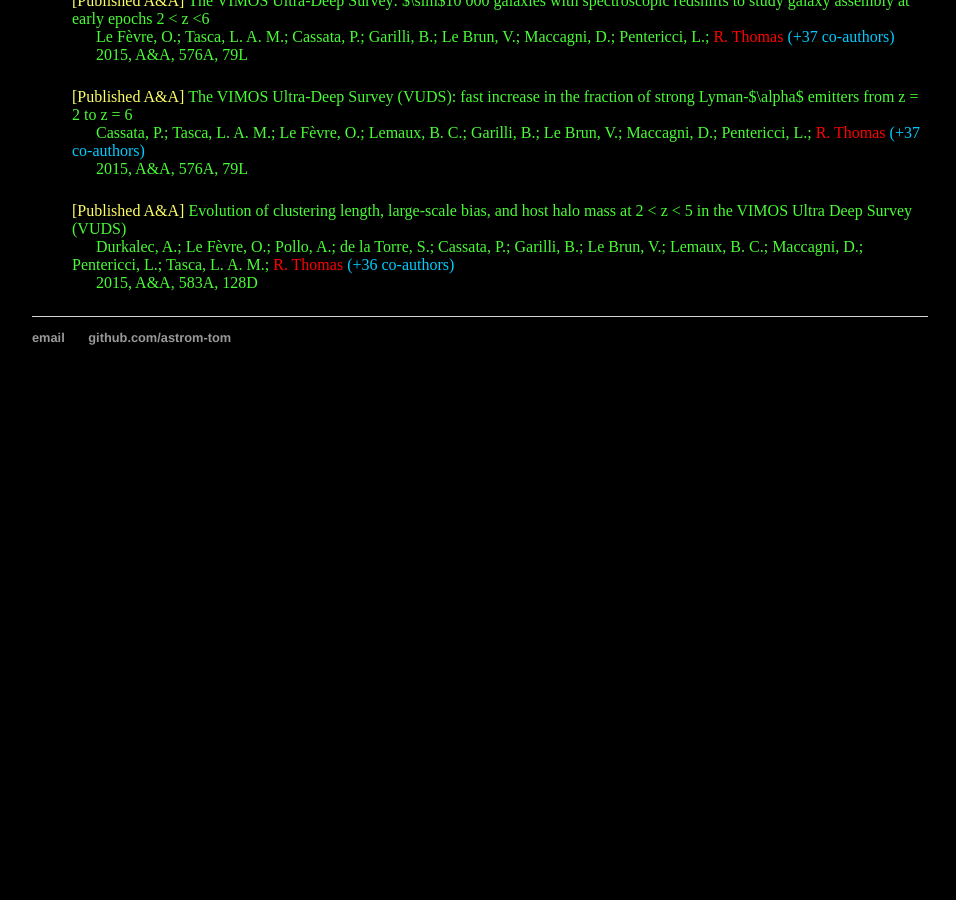
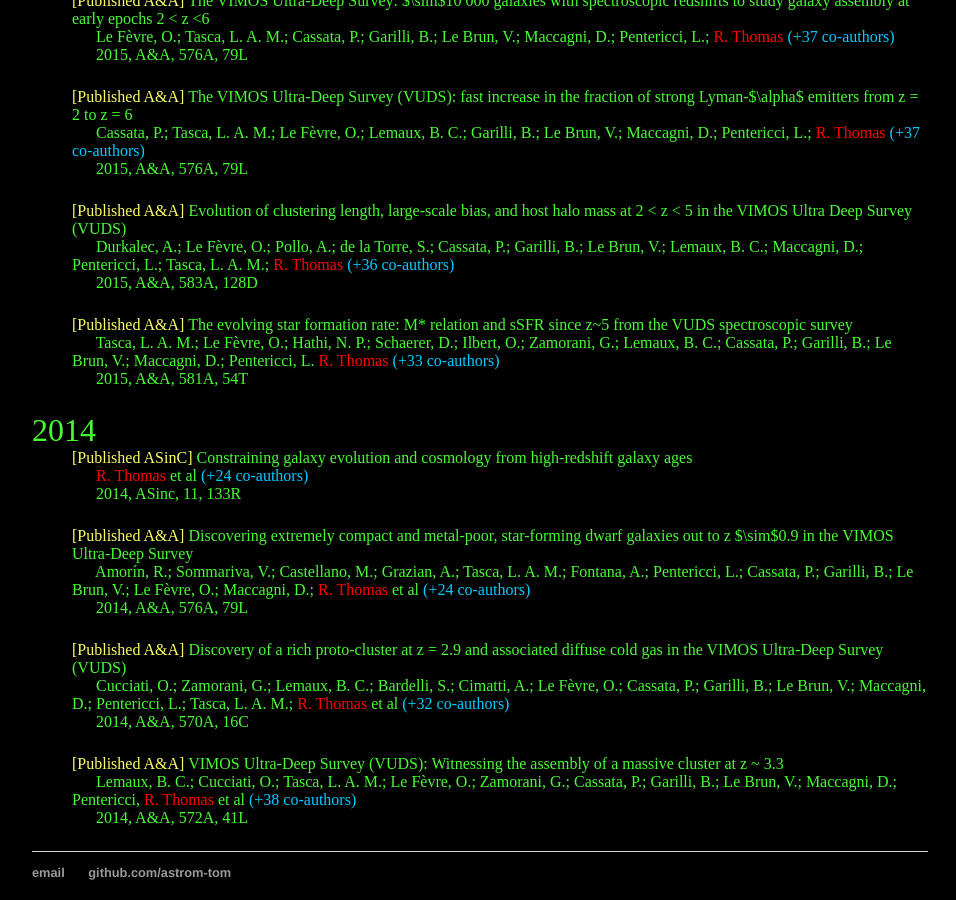
Before and after one commit to astrom-tom/astrom-tom.github.io, a Jekyll site: the page built from Papers/index.html, in a window 1280 px wide and 900 px high, scrolled down 2349 px. Shown: the whole window, without its empty margins (160-1116 px from the left). Built offline with Jekyll 4.4.1, drawn with Linux system fonts in a browser that asks for light colours; before the commit the page ends 2754 px from its top, so only the background shows below that.

Commit message:
Update index.html

```diff
--- a/Papers/index.html
+++ b/Papers/index.html
@@ -163,4 +163,36 @@
      &nbsp;&nbsp;&nbsp;&nbsp;&nbsp;  2015, A&A, 583A, 128D </p>
      </dd>
 
+<dd> <span class='acc'>[Published  A&A]</span> The evolving star formation rate: M* relation and sSFR since z~5 from the VUDS spectroscopic survey <br>
+     &nbsp;&nbsp;&nbsp;&nbsp;&nbsp; Tasca, L. A. M.; Le Fèvre, O.; Hathi, N. P.; Schaerer, D.; Ilbert, O.; Zamorani, G.; Lemaux, B. C.; Cassata, P.; Garilli, B.; Le Brun, V.; Maccagni, D.; Pentericci, L.
+   <span class='me'>R. Thomas</span> <span class='cauthors'>(+33 co-authors)</span> <br>
+     &nbsp;&nbsp;&nbsp;&nbsp;&nbsp;  2015, A&A, 581A, 54T </p>
+     </dd>
+
+
+  <dt style="color:rgb(73, 251, 53);">   <font size="6">2014 </font> </dt>
+
+<dd> <span class='acc'>[Published  ASinC]</span> Constraining galaxy evolution and cosmology from high-redshift galaxy ages <br>
+     &nbsp;&nbsp;&nbsp;&nbsp;&nbsp; <span class='me'>R. Thomas</span> et al <span class='cauthors'>(+24 co-authors)</span> <br>
+     &nbsp;&nbsp;&nbsp;&nbsp;&nbsp;  2014, ASinc, 11, 133R </p>
+     </dd>
+
+<dd> <span class='acc'>[Published  A&A]</span> Discovering extremely compact and metal-poor, star-forming dwarf galaxies out to z $\sim$0.9 in the VIMOS Ultra-Deep Survey <br>
+     &nbsp;&nbsp;&nbsp;&nbsp;&nbsp; Amorín, R.; Sommariva, V.; Castellano, M.; Grazian, A.; Tasca, L. A. M.; Fontana, A.; Pentericci, L.; Cassata, P.; Garilli, B.; Le Brun, V.; Le Fèvre, O.; Maccagni, D.;
+     <span class='me'>R. Thomas</span> et al <span class='cauthors'>(+24 co-authors)</span> <br>
+     &nbsp;&nbsp;&nbsp;&nbsp;&nbsp;  2014, A&A, 576A, 79L </p>
+     </dd>
+
+<dd> <span class='acc'>[Published  A&A]</span> Discovery of a rich proto-cluster at z = 2.9 and associated diffuse cold gas in the VIMOS Ultra-Deep Survey (VUDS) <br>
+     &nbsp;&nbsp;&nbsp;&nbsp;&nbsp; Cucciati, O.; Zamorani, G.; Lemaux, B. C.; Bardelli, S.; Cimatti, A.; Le Fèvre, O.; Cassata, P.; Garilli, B.; Le Brun, V.; Maccagni, D.; Pentericci, L.; Tasca, L. A. M.;
+     <span class='me'>R. Thomas</span> et al <span class='cauthors'>(+32 co-authors)</span> <br>
+     &nbsp;&nbsp;&nbsp;&nbsp;&nbsp;  2014, A&A, 570A, 16C </p>
+     </dd>
+
+<dd> <span class='acc'>[Published  A&A]</span> VIMOS Ultra-Deep Survey (VUDS): Witnessing the assembly of a massive cluster at z ~ 3.3 <br>
+     &nbsp;&nbsp;&nbsp;&nbsp;&nbsp; Lemaux, B. C.; Cucciati, O.; Tasca, L. A. M.; Le Fèvre, O.; Zamorani, G.; Cassata, P.; Garilli, B.; Le Brun, V.; Maccagni, D.; Pentericci,
+     <span class='me'>R. Thomas</span> et al <span class='cauthors'>(+38 co-authors)</span> <br>
+     &nbsp;&nbsp;&nbsp;&nbsp;&nbsp;  2014, A&A, 572A, 41L </p>
+     </dd>
+
 </dl>
```
